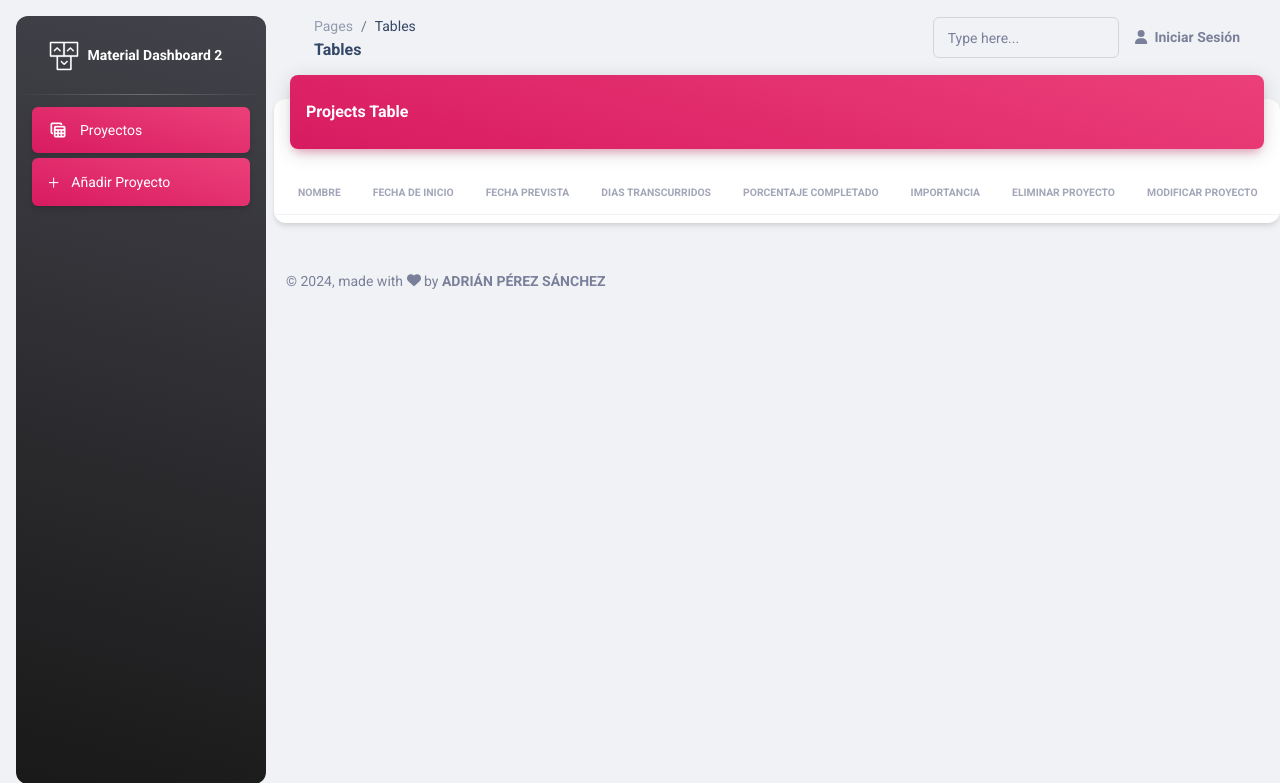
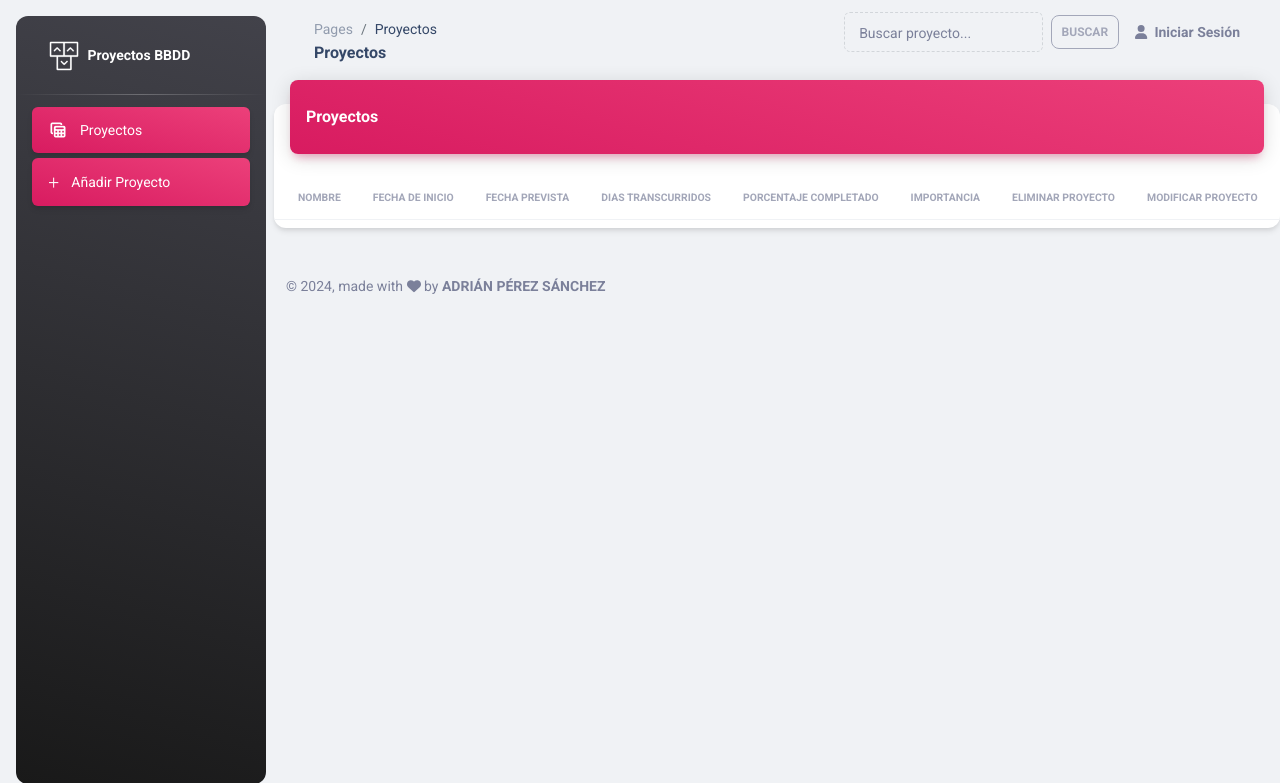
Before and after one commit to AdrianPerez2207/SERVIDOR-2025, a PHP site: page /Practica_proyectos_BBDD/pages/proyectos.php in a window 1280 px wide. Shown: the top 783 px of the page. Run offline with PHP 8.4, Linux system fonts and the light colour scheme; lists and menus that the app fills with data are empty; some libraries are stand-ins or nearby versions.

Commit message:
practica bbdd terminada

```diff
--- a/source/Practica_proyectos_BBDD/pages/cabecera.php
+++ b/source/Practica_proyectos_BBDD/pages/cabecera.php
@@ -35,7 +35,7 @@
         <i class="fas fa-times p-3 cursor-pointer text-white opacity-5 position-absolute end-0 top-0 d-none d-xl-none" aria-hidden="true" id="iconSidenav"></i>
         <a class="navbar-brand m-0" href=" https://demos.creative-tim.com/material-dashboard/pages/dashboard " target="_blank">
             <img src="../assets/img/logo-ct.png" class="navbar-brand-img h-100" alt="main_logo">
-            <span class="ms-1 font-weight-bold text-white">Material Dashboard 2</span>
+            <span class="ms-1 font-weight-bold text-white">Proyectos BBDD</span>
         </a>
     </div>
     <hr class="horizontal light mt-0 mb-2">
@@ -68,21 +68,24 @@
             <nav aria-label="breadcrumb">
                 <ol class="breadcrumb bg-transparent mb-0 pb-0 pt-1 px-0 me-sm-6 me-5">
                     <li class="breadcrumb-item text-sm"><a class="opacity-5 text-dark" href="javascript:;">Pages</a></li>
-                    <li class="breadcrumb-item text-sm text-dark active" aria-current="page">Tables</li>
+                    <li class="breadcrumb-item text-sm text-dark active" aria-current="page">Proyectos</li>
                 </ol>
-                <h6 class="font-weight-bolder mb-0">Tables</h6>
+                <h6 class="font-weight-bolder mb-0">Proyectos</h6>
             </nav>
             <div class="collapse navbar-collapse mt-sm-0 mt-2 me-md-0 me-sm-4" id="navbar">
-                <div class="ms-md-auto pe-md-3 d-flex align-items-center">
-                    <div class="input-group input-group-outline">
-                        <label class="form-label">Type here...</label>
-                        <input type="text" class="form-control">
-                    </div>
-                </div>
                 <?php
                     if (isset($_SESSION["usuario"])) {
-                        echo("<ul class='navbar-nav  justify-content-end'>
-                                <li class='nav-item d-flex align-items-center'>
+                        echo("<div class='ms-md-auto pe-md-3'>
+                                <form action='proyectos.php' method='get' class='d-flex align-items-center gap-2'>
+                                    <div class='input-group input-group-outline mb-3'>
+                                        <label class='form-label'>Buscar proyecto...</label>
+                                        <input type='text' name='buscarProyecto' class='form-control'>
+                                    </div>
+                                    <button type='submit' class='btn btn-outline-secondary btn-sm d-flex justify-content-center'>Buscar</button>
+                                </form>
+                            </div>
+                    <ul class='navbar-nav  justify-content-end'>
+                                <li class='nav-item d-flex align-items-center mb-3'>
                                     <a href='controlador.php?accion=cerrarSesion' class='nav-link text-body font-weight-bold px-0'>
                                         <i class='fa fa-user me-sm-1'></i>
                                         <span class='d-sm-inline d-none'>Cerrar Sesión</span>
@@ -90,8 +93,17 @@
                                 </li>
                             </ul>");
                     } else{
-                        echo("<ul class='navbar-nav  justify-content-end'>
-                                <li class='nav-item d-flex align-items-center'>
+                        echo("<div class='ms-md-auto pe-md-3'>
+                                <form action='proyectos.php' method='get' class='d-flex align-items-center gap-2' >
+                                    <div class='input-group input-group-outline mb-3'>
+                                        <label class='form-label'>Buscar proyecto...</label>
+                                        <input type='text' class='form-control' disabled>
+                                    </div>
+                                    <button type='submit' class='btn btn-outline-secondary btn-sm d-flex justify-content-center' disabled>Buscar</button>
+                                </form>
+                            </div>
+                            <ul class='navbar-nav  justify-content-end'>
+                                <li class='nav-item d-flex align-items-center mb-3'>
                                     <a href='login.php' class='nav-link text-body font-weight-bold px-0'>
                                         <i class='fa fa-user me-sm-1'></i>
                                         <span class='d-sm-inline d-none'>Iniciar Sesión</span>
--- a/source/Practica_proyectos_BBDD/pages/modelo.php
+++ b/source/Practica_proyectos_BBDD/pages/modelo.php
@@ -111,6 +111,21 @@
     }
 
     /**
+     * Recuperamos un proyecto con el id especificado.
+     * @param $idProyecto
+     * @return mixed
+     */
+    function recuperarProyecto($idProyecto){
+        $dbh = conectarBD();
+        $stmt = $dbh->prepare("SELECT * FROM proyecto WHERE id = :idProyecto");
+        $stmt->bindParam(":idProyecto", $idProyecto);
+        $stmt->execute();
+        //Devuelve un solo resultado
+        $proyectos = $stmt->fetch();
+        return $proyectos;
+    }
+
+    /**
      * Eliminamos un proyecto con el id especificado.
      * @param $id
      * @return bool
@@ -127,3 +142,53 @@
             return false;
         }
     }
+
+    /**
+     * Buscamos un proyecto en la base de datos que coincida con el nombre del proyecto.
+     * @param $nombre
+     * @return array|false
+     */
+    function buscarProyecto($nombre){
+        $dbh = conectarBD();
+        $stmt = $dbh->prepare("SELECT * FROM proyecto WHERE nombre LIKE :nombre AND id_usuario = :id");
+        $stmt->bindParam(":id", $_SESSION["usuario"]["id"]);
+        //Consultamos el nombre sin importar lo que tenemos delante o detrás
+        $nombre = "%" . $nombre . "%";
+        $stmt->bindParam(":nombre", $nombre);
+        $stmt->execute();
+        //Devuelve los resultados como array asociativo
+        $stmt->setFetchMode(PDO::FETCH_ASSOC);
+        $resultado = $stmt->fetchAll();
+        $dbh = null;
+        return $resultado;
+    }
+
+    /**
+     * Modificamos un proyecto con el id especificado. Le pasamos los datos por parámetros.
+     * @param $idProyecto
+     * @param $nombre
+     * @param $fechaInicio
+     * @param $fechaFinPrevista
+     * @param $porcentaje
+     * @param $importancia
+     * @return bool
+     */
+    function modificarProyecto($idProyecto, $nombre, $fechaInicio, $fechaFinPrevista, $porcentaje, $importancia)
+    {
+        $dbh = conectarBD();
+        $stmt = $dbh->prepare("UPDATE proyecto SET nombre = :nombre, fecha_inicio = :fechaInicio,
+                    fecha_prevista = :fechaFinPrevista, porcentaje_completado = :porcentaje, importancia = :importancia
+                WHERE id = :idProyecto");
+        $stmt->bindParam(":nombre", $nombre);
+        $stmt->bindParam(":fechaInicio", $fechaInicio);
+        $stmt->bindParam(":fechaFinPrevista", $fechaFinPrevista);
+        $stmt->bindParam(":porcentaje", $porcentaje);
+        $stmt->bindParam(":importancia", $importancia);
+        $stmt->bindParam(":idProyecto", $idProyecto);
+        $stmt->execute();
+        if($stmt->rowCount() == 1) {
+            return true;
+        } else{
+            return false;
+        }
+    }
--- a/source/Practica_proyectos_BBDD/pages/proyectos.php
+++ b/source/Practica_proyectos_BBDD/pages/proyectos.php
@@ -3,7 +3,11 @@
     include ('modelo.php');
     include ('lib.php');
     if (isset($_SESSION["usuario"])) {
-        $proyectos = recuperarProyectos($_SESSION["usuario"]["id"]);
+        if (isset($_GET["buscarProyecto"])){
+            $proyectos = buscarProyecto($_GET["buscarProyecto"]);
+        } else{
+            $proyectos = recuperarProyectos($_SESSION["usuario"]["id"]);
+        }
     }
 ?>
     <!-- End Navbar -->
@@ -13,7 +17,7 @@
           <div class="card my-4">
             <div class="card-header p-0 position-relative mt-n4 mx-3 z-index-2">
               <div class="bg-gradient-primary shadow-primary border-radius-lg pt-4 pb-3">
-                <h6 class="text-white text-capitalize ps-3">Projects table</h6>
+                <h6 class="text-white text-capitalize ps-3">Proyectos</h6>
               </div>
             </div>
             <div class="card-body px-0 pb-2">
@@ -68,8 +72,8 @@
                                                 <i class='fa-solid fa-square-minus'></i></a>
                                             </td>
                                             <td class='align-middle text-center'>
-                                                <!--Botón para ver el proyecto-->
-                                                <a href='verProyecto.php?id={$proyecto['id']}'>
+                                                <!--Botón para modificar el proyecto-->
+                                                <a href='modificarProyecto.php?id={$proyecto['id']}'>
                                                 <i class='fa-solid fa-pen'></i></a>
                                             </td>
                                         </tr>");
```
Also changed, not shown: source/Practica_proyectos_BBDD/pages/controlador.php (+22 -6 lines), source/Practica_proyectos_BBDD/pages/modificarProyecto.php (added, +121 -0 lines).
